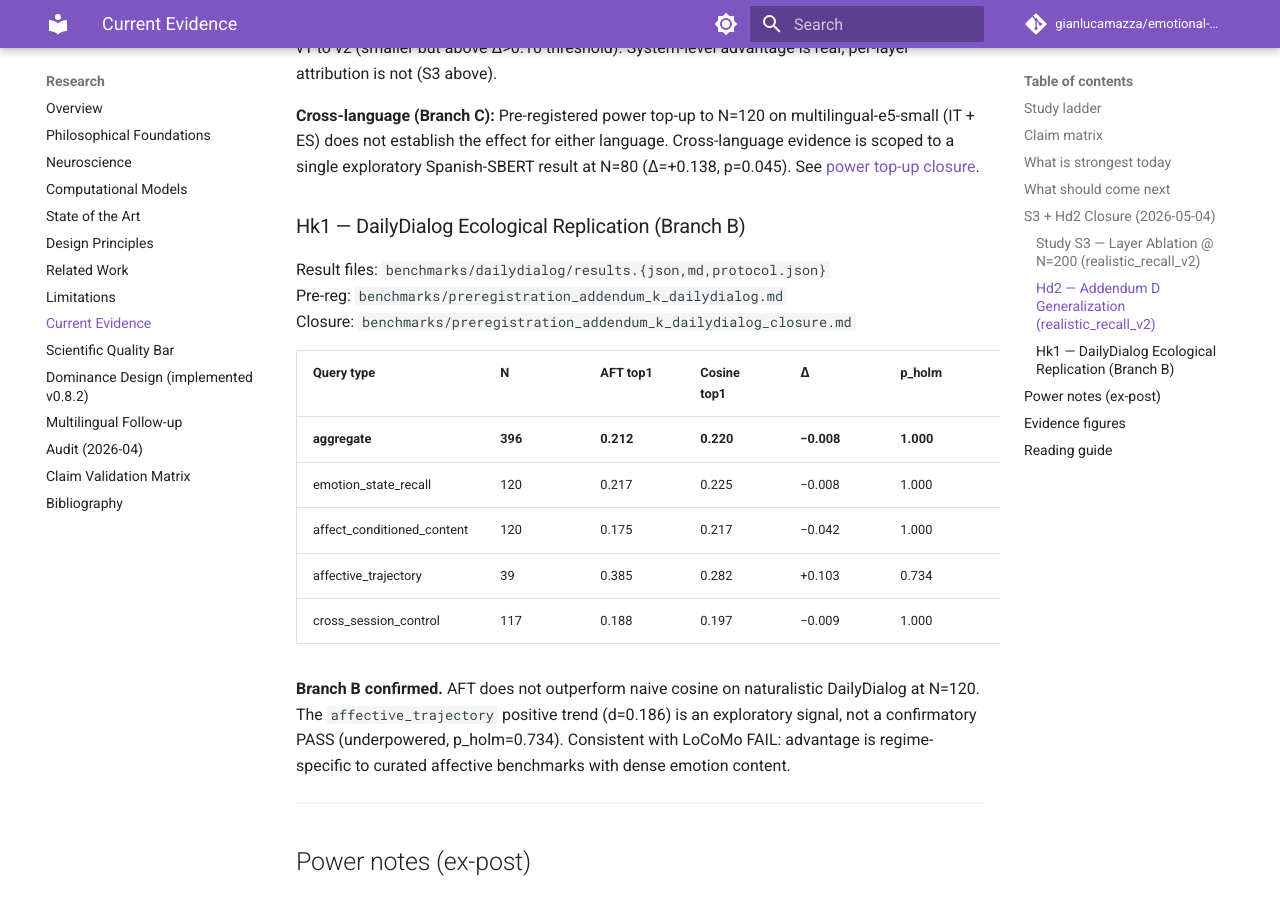
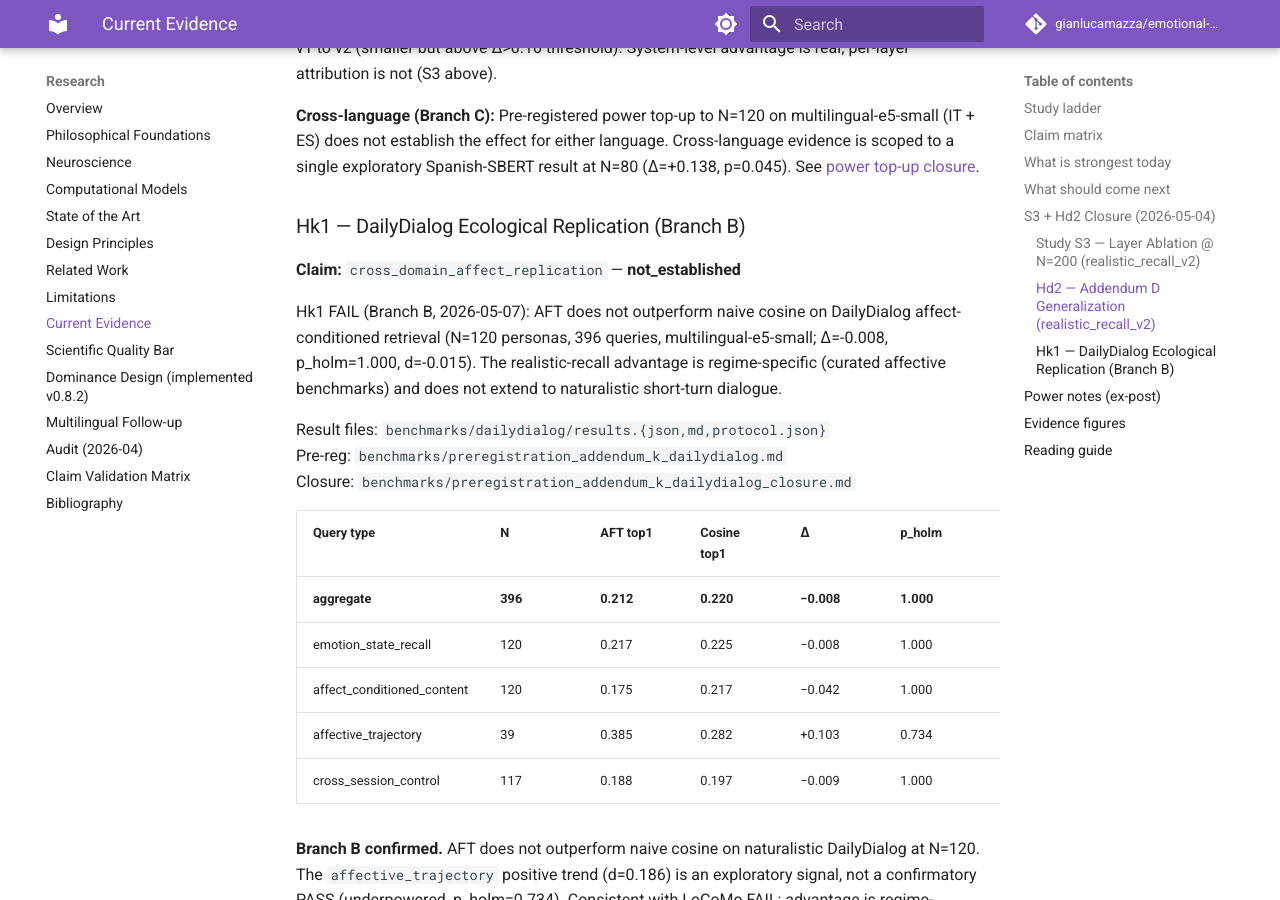
Before and after one commit to gianlucamazza/emotional-memory, an MkDocs documentation site: the page built from docs/research/09_current_evidence.md, in a window 1280 px wide and 900 px high, scrolled down 8280 px. Built offline with MkDocs 1.6.1 and Material for MkDocs 9.7.7, drawn with Linux system fonts in a browser that asks for light colours; comment, search, counter and statistics services are not loaded.

Commit message:
docs(paper): polish — citations, addenda count, abstract latency, methodological transparency
P1-P2: add \citep{panksepp1998affective} and \citep{scherer2005emotions} at §8
       Limitations line 627 (previously uncited references).
P3:    update "six pre-registered results" → "eleven pre-registered studies
       (Addenda A--K)" to match actual evidence programme scope.
P4:    add 25× latency advantage (45 ms vs 1130 ms, CPU-only) to abstract.
M1:    clarify reconsolidation null is expected — v2 single-session design
       never triggers APE-gated lability window; longitudinal benchmark needed.
M2:    contribution item 4 (fidelity tests) now notes intra-theory coherence
       scope vs. per-layer retrieval attribution.
M3:    add Hi2 forward pointer (link-type/strength instrumentation study).
M4:    dominance open hypothesis made explicit in Conclusion — no pre-registered
       3D vs 2D attribution study executed.
fix:   add cross_domain_affect_replication claim_id + allowed_public_wording
       to 09_current_evidence.md (test_claim_validation_matrix was failing).
chore: regenerate paper/arxiv-submission.tar.gz + .sha256.

Co-Authored-By: Claude Sonnet 4.6 <noreply@anthropic.com>

```diff
--- a/docs/research/09_current_evidence.md
+++ b/docs/research/09_current_evidence.md
@@ -170,6 +170,10 @@ N=80 (Δ=+0.138, p=0.045). See
 
 ### Hk1 — DailyDialog Ecological Replication (Branch B)
 
+**Claim:** `cross_domain_affect_replication` — **not_established**
+
+Hk1 FAIL (Branch B, 2026-05-07): AFT does not outperform naive cosine on DailyDialog affect-conditioned retrieval (N=120 personas, 396 queries, multilingual-e5-small; Δ=-0.008, p_holm=1.000, d=-0.015). The realistic-recall advantage is regime-specific (curated affective benchmarks) and does not extend to naturalistic short-turn dialogue.
+
 Result files: `benchmarks/dailydialog/results.{json,md,protocol.json}`
 Pre-reg: `benchmarks/preregistration_addendum_k_dailydialog.md`
 Closure: `benchmarks/preregistration_addendum_k_dailydialog_closure.md`
```
Also changed, not shown: 4 other files.
